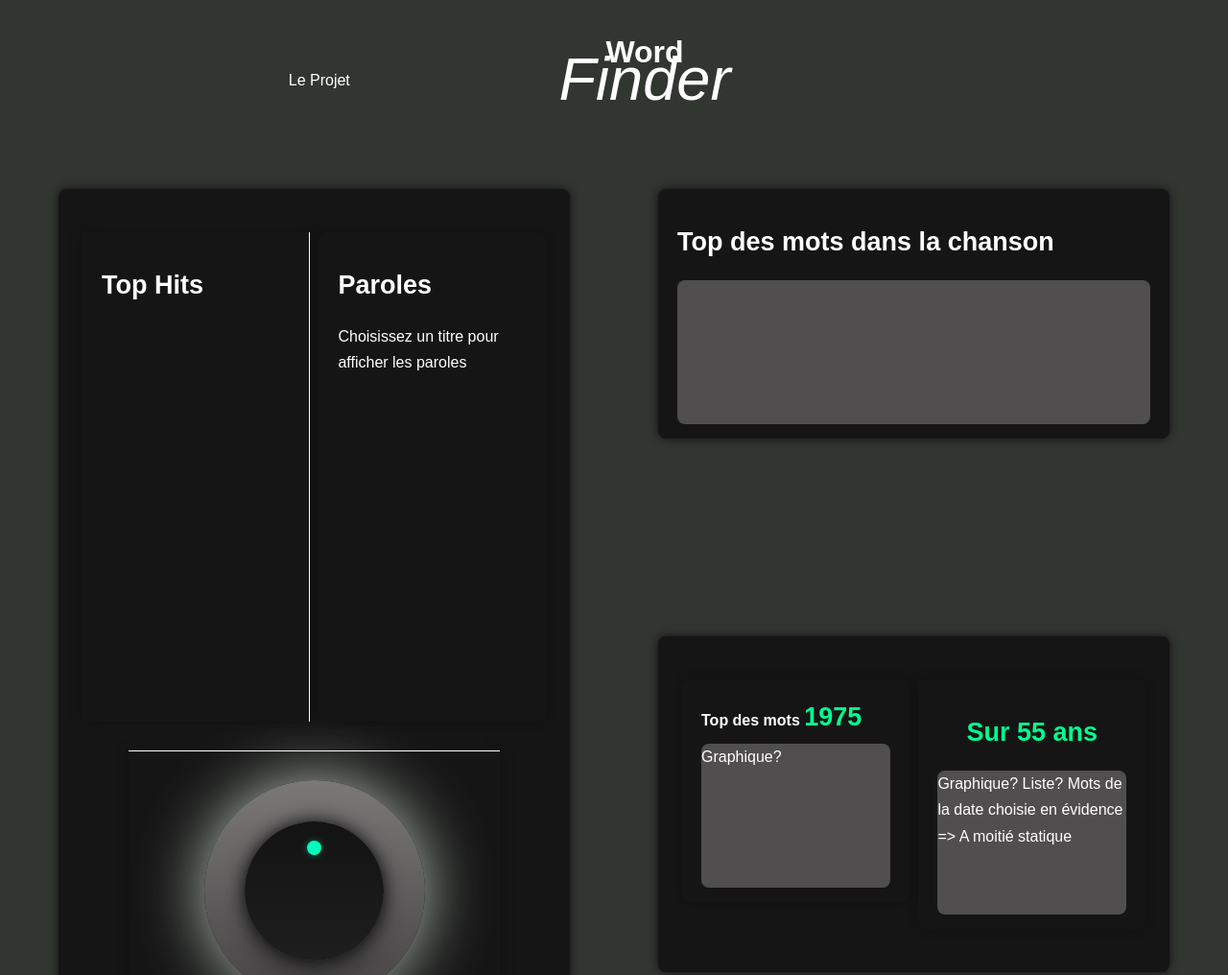
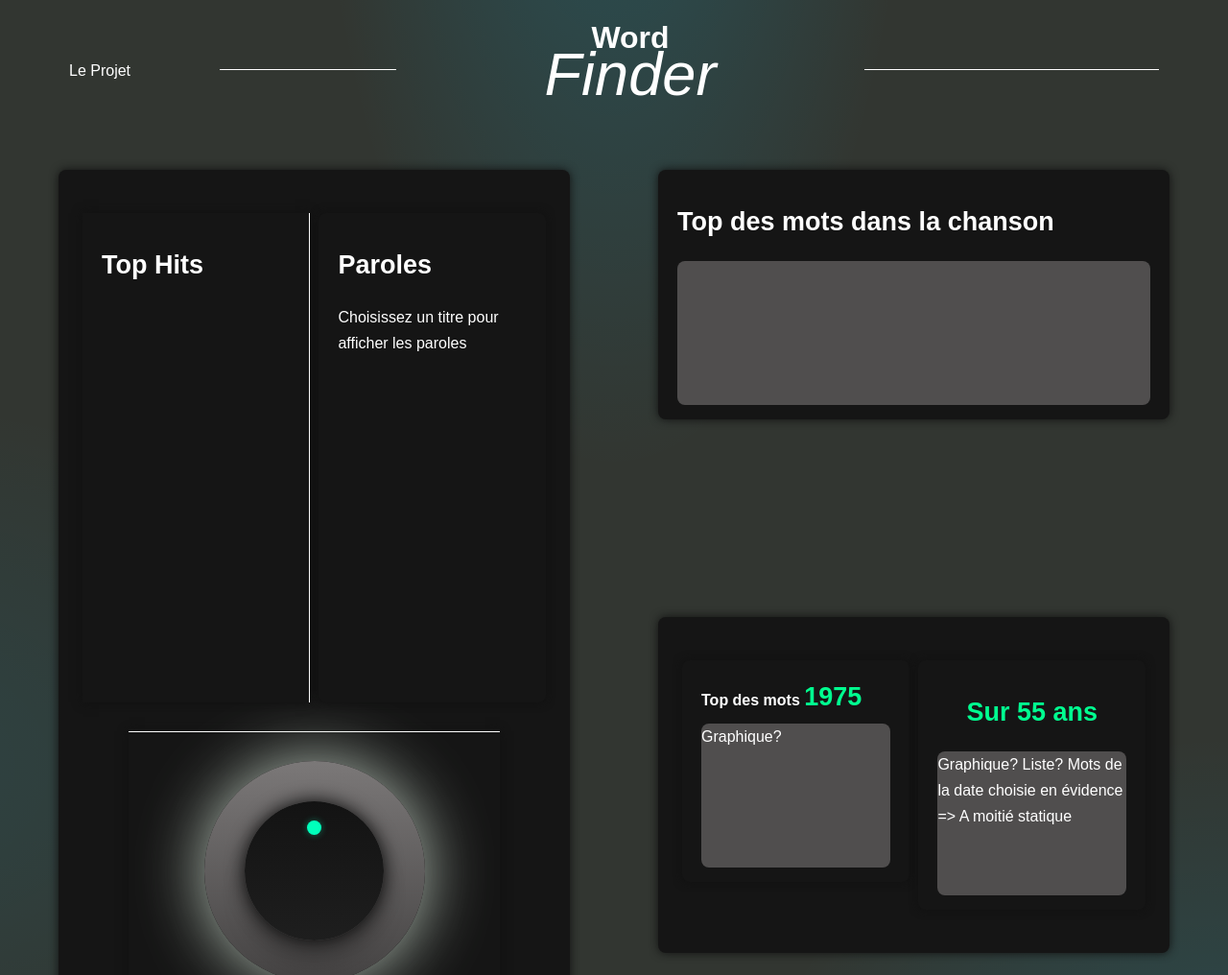
Before and after one commit to cams1593/dataplay, a website: page src/index.html in a window 1280 px wide. Shown: the top 1016 px of the page at 96% size. Drawn offline with nearby package versions, Linux system fonts and the light colour scheme; files that its build step writes are made by us from their sources; a web font is replaced by a local one.

Commit message:
gradient background color body

```diff
--- a/src/index.html
+++ b/src/index.html
@@ -15,11 +15,15 @@
 </head>
 <body>
 <header id="top">
+    <svg class="header__line" height="2" width="900" xmlns="http://www.w3.org/2000/svg">
+    <line x1="0" y1="0" x2="900" style="stroke:rgb(255, 255, 255);stroke-width:2" />
+  </svg>
   <h1 class ="title">Word <span class="title__span">Finder</span></h1>
-  <div class="line"></div>
+     <svg class="header__line2" height="2" width="900" xmlns="http://www.w3.org/2000/svg">
+    <line x1="0" y1="0" x2="900" style="stroke:rgb(255, 255, 255);stroke-width:2" />
+  </svg>
   <nav>
-
-  <a>Le Projet</a>
+    <a>Le&nbsp;Projet</a>
   </nav>
 </header>
   <main class="main__index">
--- a/src/styles/components/_header.scss
+++ b/src/styles/components/_header.scss
@@ -2,10 +2,12 @@
    font-family: $font-strelka;
    $size: $size-title;
    text-align: center;
-  width: 50%;
+  /* width: 50%; */
+  margin: 0 5%;
   padding-bottom: 30px;
   background-color: $c-bg;
   background-size: 50%;
+  line-height: 120%;
   span{
     font-family: $font-ManifoldExtdCF;
     display: block;
@@ -20,8 +22,18 @@ header{
   display: flex;
   flex-direction: row-reverse;
   padding: 0;
- justify-content: center;
-
+  justify-content: space-around;
+  a{
+    padding-right: 5%;
+  }
+.header__line{
+  align-self: center;
+  width: 25%;
+}
+.header__line2{
+  align-self: center;
+  width: 15%;
+}
  nav{
   align-self: center;
   justify-self: start;
--- a/src/styles/components/_type.scss
+++ b/src/styles/components/_type.scss
@@ -1,5 +1,5 @@
 body{
-    background-color: $c-bg;
+    background: $c-bg;
     color: $c-text;
     font-family: $font-Excon-Regular;
     line-height: 170%;
--- a/src/styles/utils/_variables.scss
+++ b/src/styles/utils/_variables.scss
@@ -1,4 +1,9 @@
-$c-bg: #323631;
+/* $c-bg: #323631; */
+$c-bg:
+  radial-gradient(at 50% -25%, rgb(0 204 255 / 0.2), transparent 35%),
+  radial-gradient(at 100% 100%, rgb(0 204 255 / 0.2), transparent 30%),
+  radial-gradient(at -20% 60%,rgb(0 204 255 / 0.1), transparent 35%),
+  #323631;
 $c-alt: #e41612;
 $c-text: #ffffff;
 $c-result: #4DFF00;
```
Lines whose indentation alone changed are shown as unchanged.
